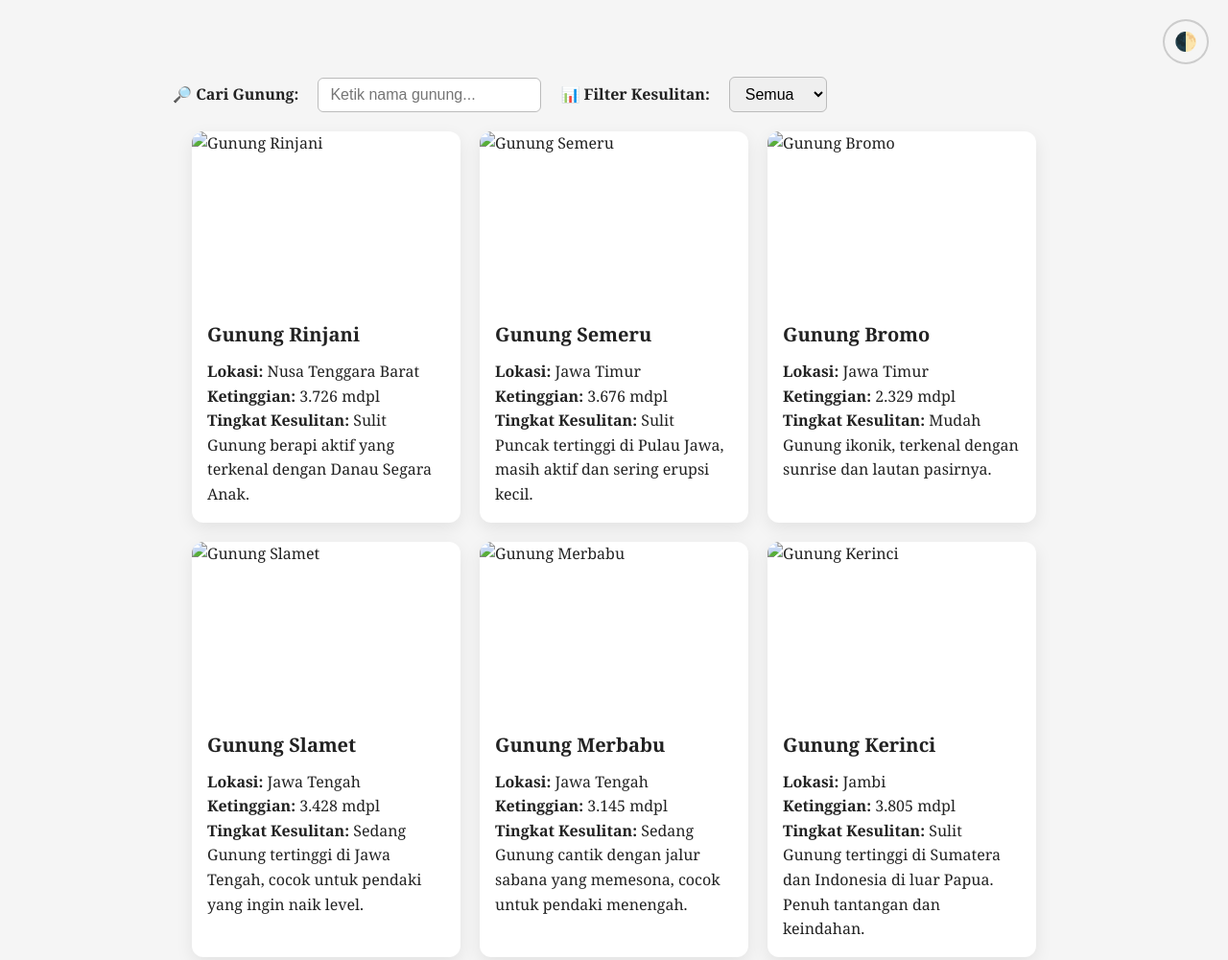
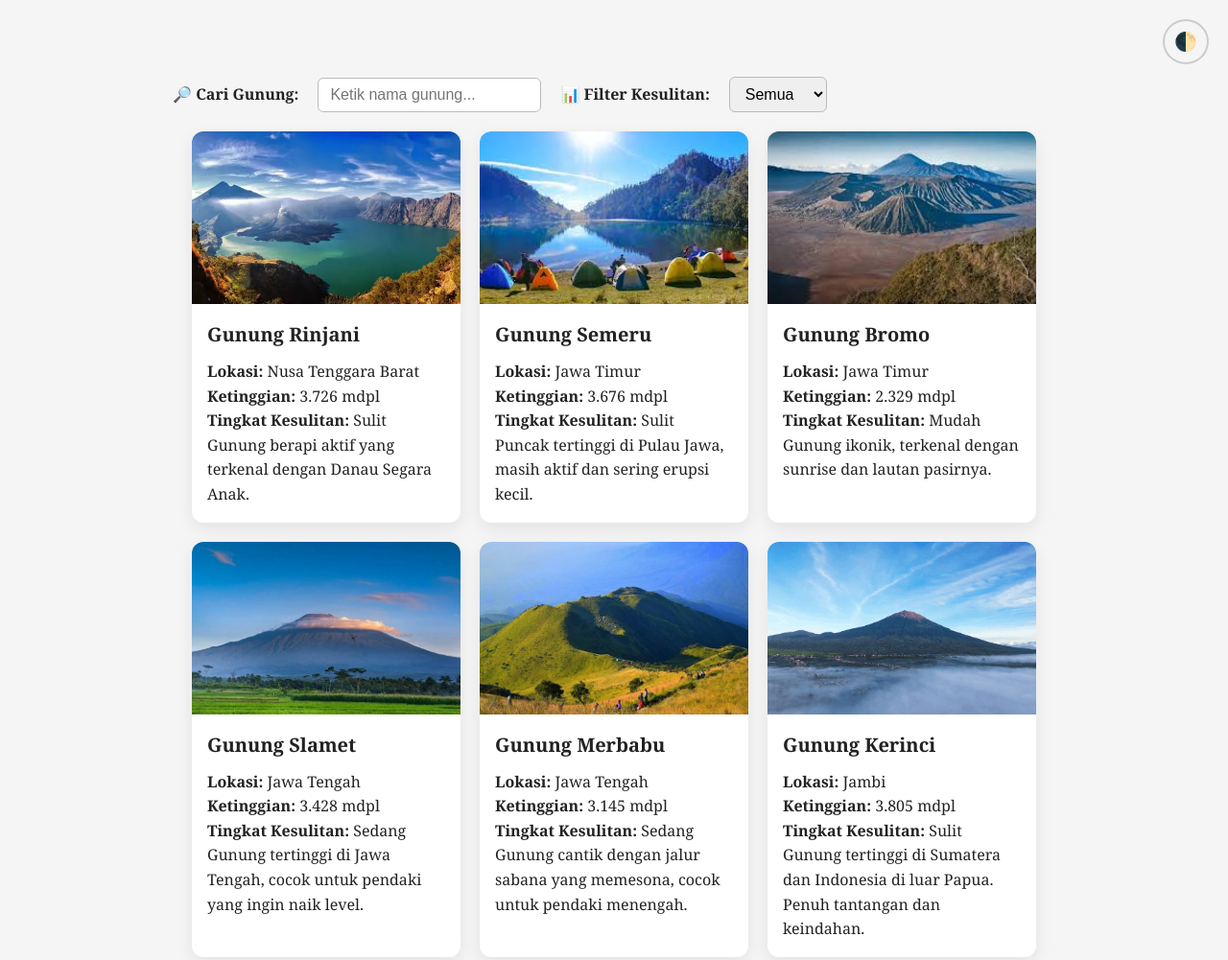
Before and after one commit to 101unconnected/Front-End-Workshop, a plain HTML site: page index.html in a window 1280 px wide. Shown: the top 1001 px of the page at 96% size. Drawn offline with Linux system fonts and the light colour scheme.

Commit message:
index.html

```diff
--- a/index.html
+++ b/index.html
@@ -25,7 +25,7 @@
 
     <section class="card-container">
       <div class="card" data-name="rinjani" data-level="sulit" data-detail="Rinjani adalah bagian dari Taman Nasional Gunung Rinjani. Pendakian biasanya dimulai dari Sembalun atau Senaru. Terdapat danau Segara Anak di kaldera.">
-        <img src="images/Rinjani.webp" alt="Gunung Rinjani">
+        <img src="Rinjani.webp" alt="Gunung Rinjani">
         <div class="card-text">
           <h2>Gunung Rinjani</h2>
           <p><strong>Lokasi:</strong> Nusa Tenggara Barat</p>
@@ -36,7 +36,7 @@
       </div>
 
       <div class="card" data-name="semeru" data-level="sulit" data-detail="Semeru juga disebut Mahameru, berarti 'Gunung Agung'. Rute populer dimulai dari Ranu Pane. Di jalur ini, kamu akan melewati Ranu Kumbolo dan Oro-Oro Ombo.">
-        <img src="images/ranu kumbolo.jpg" alt="Gunung Semeru">
+        <img src="ranu kumbolo.jpg" alt="Gunung Semeru">
         <div class="card-text">
           <h2>Gunung Semeru</h2>
           <p><strong>Lokasi:</strong> Jawa Timur</p>
@@ -47,7 +47,7 @@
       </div>
 
       <div class="card" data-name="bromo" data-level="mudah" data-detail="Bromo termasuk dalam Taman Nasional Bromo Tengger Semeru. Pendakian mudah via jeep dan anak tangga menuju kawah. Sangat populer untuk melihat sunrise dari Penanjakan.">
-        <img src="images/bromo.jpg" alt="Gunung Bromo">
+        <img src="bromo.jpg" alt="Gunung Bromo">
         <div class="card-text">
           <h2>Gunung Bromo</h2>
           <p><strong>Lokasi:</strong> Jawa Timur</p>
@@ -58,7 +58,7 @@
       </div>
 
       <div class="card" data-name="slamet" data-level="sedang" data-detail="Gunung Slamet adalah gunung tertinggi di Jawa Tengah. Pendakian cukup menantang namun masih bisa diakses oleh pendaki pemula yang sudah terbiasa mendaki gunung menengah.">
-        <img src="images/Slamet.jpg" alt="Gunung Slamet">
+        <img src="Slamet.jpg" alt="Gunung Slamet">
         <div class="card-text">
           <h2>Gunung Slamet</h2>
           <p><strong>Lokasi:</strong> Jawa Tengah</p>
@@ -69,7 +69,7 @@
       </div>
 
       <div class="card" data-name="merbabu" data-level="sedang" data-detail="Gunung Merbabu terkenal dengan padang sabananya yang luas. Pendakian umum melalui jalur Selo dan Thekelan, cocok untuk pendaki menengah yang ingin menikmati panorama gunung berapi.">
-        <img src="images/Sabana Merbabu.jpg" alt="Gunung Merbabu">
+        <img src="Sabana Merbabu.jpg" alt="Gunung Merbabu">
         <div class="card-text">
           <h2>Gunung Merbabu</h2>
           <p><strong>Lokasi:</strong> Jawa Tengah</p>
@@ -80,7 +80,7 @@
       </div>
 
       <div class="card" data-name="kerinci" data-level="sulit" data-detail="Gunung Kerinci adalah gunung berapi tertinggi di Indonesia dan bagian dari Taman Nasional Kerinci Seblat. Dikenal dengan jalur pendakian panjang dan pemandangan kawah aktif yang luar biasa.">
-        <img src="images/Gunung-Kerinci.png" alt="Gunung Kerinci">
+        <img src="Gunung-Kerinci.png" alt="Gunung Kerinci">
         <div class="card-text">
           <h2>Gunung Kerinci</h2>
           <p><strong>Lokasi:</strong> Jambi</p>
```
